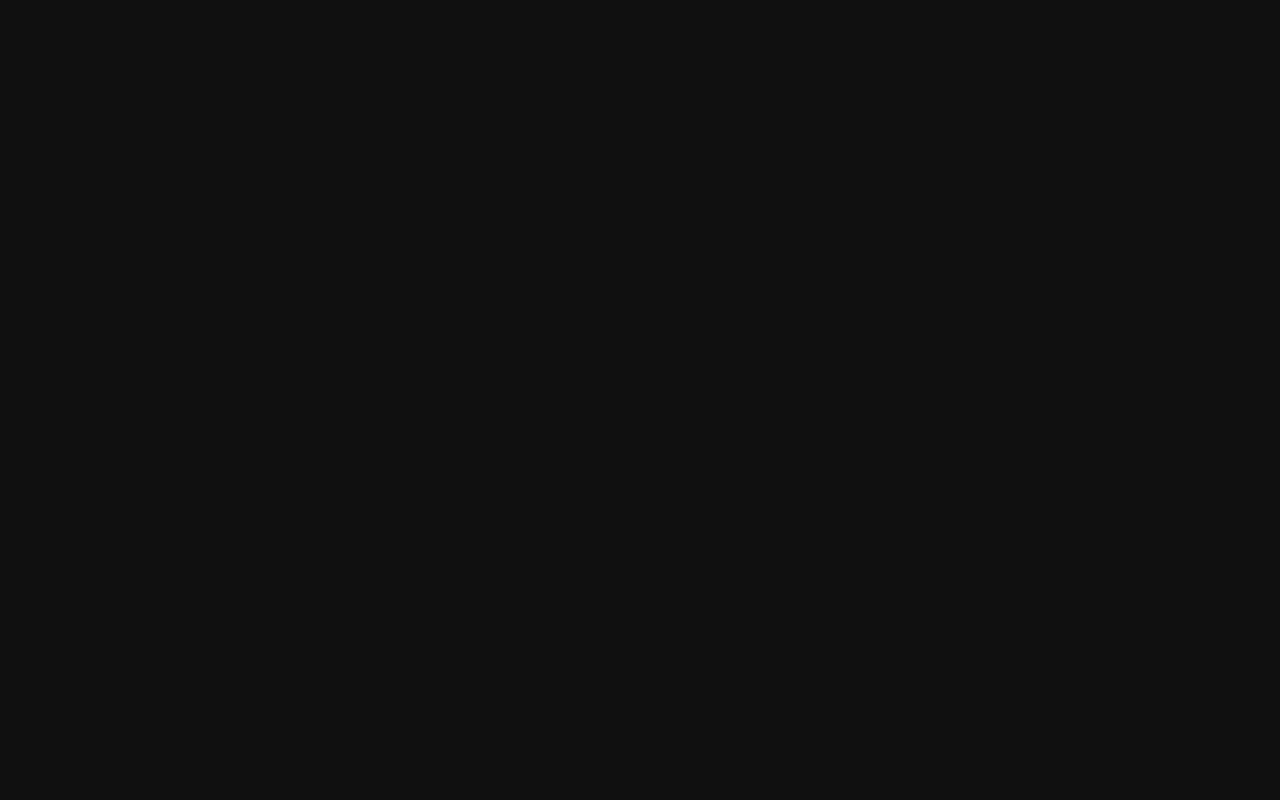
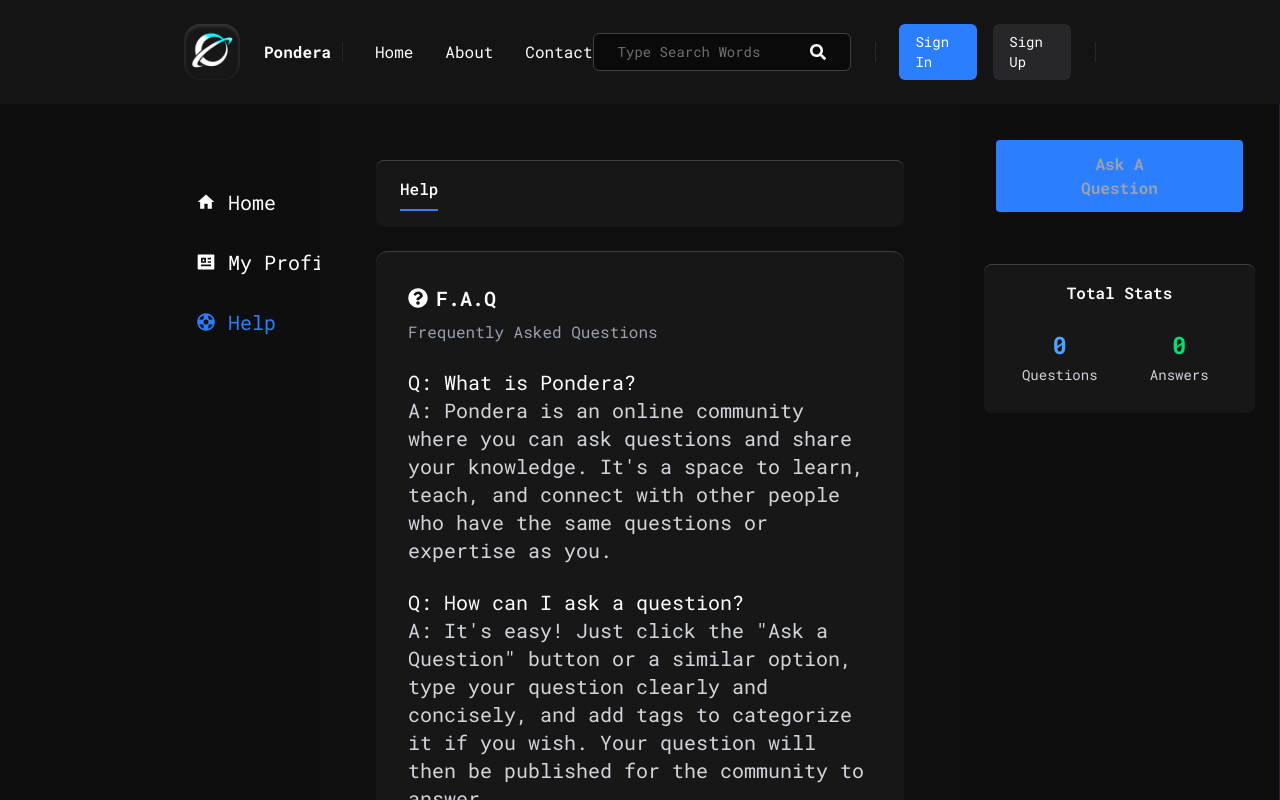
Before and after one commit to luiz-matoso/pondera, a React (Vite) app in the folder frontend/: page /help in a window 1280 px wide. Before the commit this address had no page. Built offline with nearby package versions, Linux system fonts and the light colour scheme; no server answers.

Commit message:
feat: adiciona a pagina de ajuda e suas rotas com as perguntas frequentes

```diff
--- a/frontend/src/App.jsx
+++ b/frontend/src/App.jsx
@@ -8,6 +8,7 @@ import HomeQuestions from "./components/HomeQuestions/HomeQuestions";
 import QuestionDetail from "./components/QuestionDetail/QuestionDetail";
 import Profile from "./components/Profile/Profile";
 import About from "./pages/About/About";
+import Help from "./pages/Help/Help";
 
 function App() {
   return (
@@ -18,6 +19,7 @@ function App() {
             <Route index element={<HomeQuestions />} />
             <Route path="question/:id" element={<QuestionDetail />} />
             <Route path="profile" element={<Profile />} />
+            <Route path="help" element={<Help />} />
           </Route>
 
           <Route path="/about" element={<About />} />
--- /dev/null
+++ b/frontend/src/pages/Help/Help.jsx
@@ -0,0 +1,86 @@
+import React from "react";
+import { FaUserCircle } from "react-icons/fa";
+import { FaQuestionCircle } from "react-icons/fa";
+import { Link } from "react-router-dom";
+
+const Help = () => {
+  return (
+    <div className="p-8">
+      <header className="bg-neutral-900 border-t border-neutral-700 px-6 py-4 rounded-lg mb-6">
+        <nav className="flex space-x-6">
+          <Link
+            to="/help"
+            className="text-white border-b-2 border-blue-500 pb-2 font-medium"
+          >
+            Help
+          </Link>
+        </nav>
+      </header>
+
+      <main className="mt-4">
+        <div className="bg-neutral-900 border-t border-neutral-700 rounded-xl p-6 lg:p-8">
+          <h2 className="text-xl font-semibold flex items-center text-white">
+            <FaQuestionCircle className="mr-2" /> F.A.Q
+          </h2>
+          <p className="text-gray-400 mt-2">Frequently Asked Questions</p>
+
+          <p className="text-xl mt-6 text-white">Q: What is Pondera?</p>
+          <p className="text-xl text-gray-300">
+            A: Pondera is an online community where you can ask questions and
+            share your knowledge. It's a space to learn, teach, and connect with
+            other people who have the same questions or expertise as you.
+          </p>
+
+          <p className="text-xl mt-6 text-white">
+            Q: How can I ask a question?
+          </p>
+          <p className="text-xl text-gray-300">
+            A: It's easy! Just click the "Ask a Question" button or a similar
+            option, type your question clearly and concisely, and add tags to
+            categorize it if you wish. Your question will then be published for
+            the community to answer.
+          </p>
+
+          <p className="text-xl mt-6 text-white">
+            Q: Do I need an account to ask or answer a question?
+          </p>
+          <p className="text-xl text-gray-300">
+            A: Yes, you need an account to participate. Creating an account
+            helps us maintain the quality and security of our community. The
+            registration process is quick and simple.
+          </p>
+
+          <p className="text-xl mt-6 text-white">
+            Q: How do I answer a question?
+          </p>
+          <p className="text-xl text-gray-300">
+            A: You can answer any question that has an "Answer" button below it.
+            Please provide thorough and helpful responses based on your
+            knowledge or experience.
+          </p>
+
+          <p className="text-xl mt-6 text-white">
+            Q: What are the community rules?
+          </p>
+          <p className="text-xl text-gray-300">
+            A: You can answer any question that has an "Answer" button below it.
+            Please provide thorough and helpful responses based on your
+            knowledge or experience.
+          </p>
+
+          <p className="text-xl mt-6 text-white">
+            Q: What kind of questions should I ask?
+          </p>
+          <p className="text-xl text-gray-300">
+            A: Clear and specific questions tend to receive the best answers.
+            Please avoid questions that are vague, offensive, or violate our
+            guidelines. Remember to search if your question has been asked
+            before!
+          </p>
+        </div>
+      </main>
+    </div>
+  );
+};
+
+export default Help;
```
